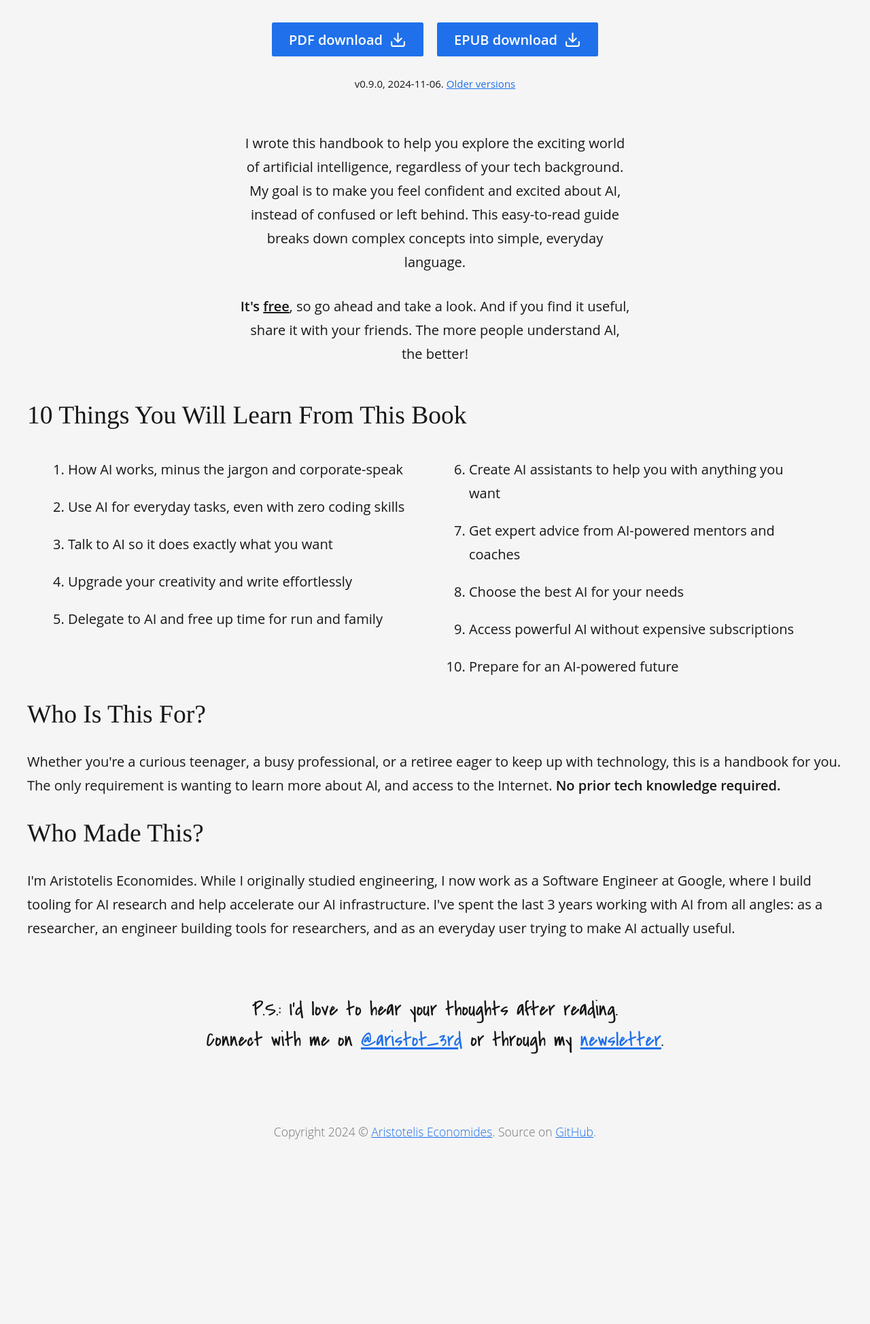
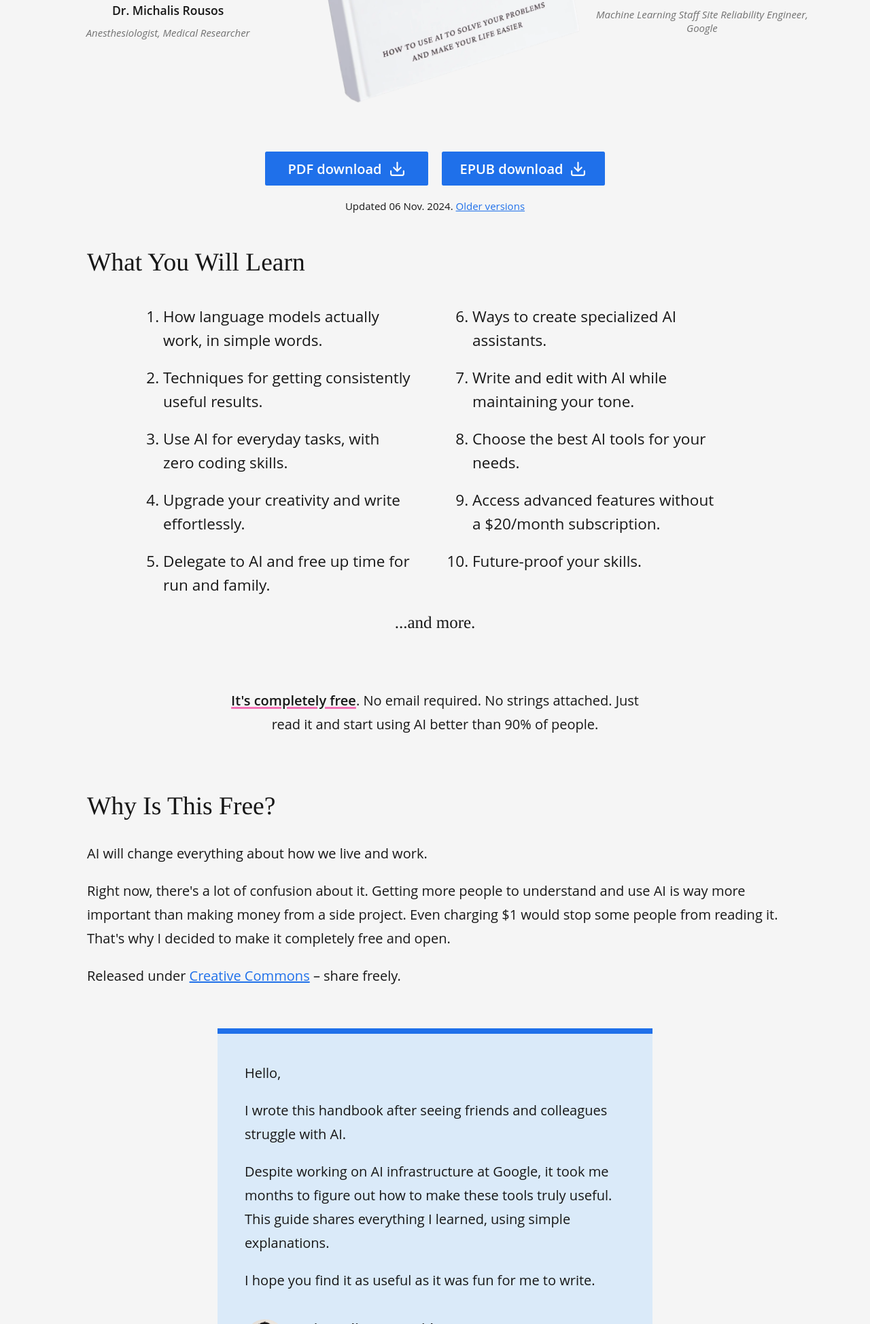
Before and after one commit to intergalacticmammoth/ai-for-everyone, a website: page index.html in a window 1280 px wide. Shown: the part 852-2800 px from the top of the page at 68% size. Before the commit the page ends 2590 px from the top, so only its background shows below. Drawn offline with nearby package versions, Linux system fonts and the light colour scheme; a web font is replaced by a local one.

Commit message:
Content and layout improvements

```diff
--- a/index.html
+++ b/index.html
@@ -8,20 +8,22 @@
   <title>AI For Everyone | How to use AI to solve your problems make your life easier</title>
 
   <meta name="description"
-    content="Discover how to use AI to simplify everyday tasks and solve real-world problems with 'AI For Everyone,' a practical handbook packed with real-world examples for all backgrounds." />
+    content="Learn how to make AI useful in your daily life: solve real-world problems, simplify tasks, or just have fun. Written by a Google engineer who builds AI infrastructure, this handbook shows you how to use AI tools effectively. Free, no email required." />
+  <meta name="description"
+    content="Discover how to use AI to solve real-world problems, simplify tasks, or just to have fun. 'AI For Everyone' is practical guide packed with examples for all backgrounds." />
   <meta name="keywords"
     content="AI, Artificial Intelligence, AI for beginners, practical AI guide, learning AI, AI tips, how to use AI, AI tools, free AI book, open access AI guide, large language models, language models, machine learning, real-life AI applications" />
   <meta name="author" content="Aristotelis Economides">
   <meta property="og:title" content="AI For Everyone | Open-access book">
   <meta property="og:description"
-    content="Discover how to use AI to simplify everyday tasks and solve real-world problems with 'AI For Everyone,' a practical handbook packed with real-world examples for all backgrounds.">
+    content="Learn how to make AI useful in your daily life: solve real-world problems, simplify tasks, or just have fun. Written by a Google engineer who builds AI infrastructure, this handbook shows you how to use AI tools effectively. Free, no email required." />
   <meta property="og:image" content="assets/ai4e-share-img.png">
   <meta property="og:url" content="https://aristot.io/ai4e">
   <meta property="og:type" content="website">
   <meta name="twitter:card" content="assets/ai4e-share-img.png">
   <meta name="twitter:title" content="AI For Everyone | Open-access book">
   <meta name="twitter:description"
-    content="Discover how to use AI to simplify everyday tasks and solve real-world problems with 'AI For Everyone,' a practical handbook packed with real-world examples for all backgrounds.">
+    content="Learn how to make AI useful in your daily life: solve real-world problems, simplify tasks, or just have fun. Written by a Google engineer who builds AI infrastructure, this handbook shows you how to use AI tools effectively. Free, no email required." />
   <meta name="twitter:image" content="assets/ai4e-share-img.png">
   <link rel="canonical" href="https://aristot.io/ai4e">
 
@@ -52,21 +54,31 @@
       <h1><span id="typeit"></span></h1>
     </section>
 
+    <section class="max-w-2xl mx-auto my-8 text-center">
+      <!-- Or something like: Everyone's talking about AI. Few know how to use it well. -->
+      <p class="text-lg">
+        ChatGPT has <span class="font-semibold underline decoration-3 decoration-cyan-300 dark:decoration-cyan-300">100
+          million
+          users</span>.
+        <br>Few <em class="font-semibold">really</em> know how to use it.
+      </p>
+    </section>
+
     <section class="container mx-auto my-12">
       <div class="flex flex-col lg:flex-row justify-between items-center">
         <!-- Quote 1 -->
-        <div class="w-full sm:8/12 lg:w-1/3 mb-8 sm:m-4 sm:p-4">
+        <div class="w-full sm:w-8/12 lg:w-1/3 mb-8 sm:m-4 sm:p-4">
           <div class="flex flex-col items-center">
             <div class="text-3xl">
               <span class="text-yellow-500">★★★★★</span>
             </div>
             <blockquote class="quote-content">
-              “This is the most accessible introduction to LLMs that I've ever read. Knowing how to use
-              AI will improve your life, and I don't know of a better place to start than this book.”
+              “When Aristotelis first showed me ChatGPT, I dismissed it as 'nice but probably not useful for
+              a doctor'. Two months later, I use AI daily for everything from patient notes to research analysis.”
             </blockquote>
             <div class="flex flex-col items-center text-sm">
-              <p class="quote-giver">John Carpenter</p>
-              <p class="quote-giver-job">Staff Site Reliability Engineer, Google</p>
+              <p class="quote-giver">Dr. Michalis Rousos</p>
+              <p class="quote-giver-job">Anesthesiologist, Medical Researcher</p>
             </div>
           </div>
         </div>
@@ -81,19 +93,18 @@
         </div>
 
         <!-- Quote 2 -->
-        <div class="w-full sm:8/12 lg:w-1/3 sm:m-4 sm:p-4">
+        <div class="w-full sm:w-8/12 lg:w-1/3 sm:m-4 sm:p-4">
           <div class="flex flex-col items-center">
             <div class="text-3xl">
               <span class="text-yellow-500">★★★★★</span>
             </div>
             <blockquote class="quote-content">
-              “Even though I tried ChatGPT, I didn't know how to make it useful for me. Now, I use AI tools every day.
-              This
-              handbook is packed with real-world examples.”
+              “This is the clearest explanation of how language models work that I've ever read.
+              Knowing how to use AI will improve your life, and I don't know of a better place to start than this book.”
             </blockquote>
-            <div class="flex flex-col items-center font-sans text-sm">
-              <p class="quote-giver">Michalis Rousos, MD</p>
-              <p class="quote-giver-job">Anesthesiologist, Pilot, Father of 2</p>
+            <div class="flex flex-col items-center text-sm">
+              <p class="quote-giver">John Carpenter</p>
+              <p class="quote-giver-job">Machine Learning Staff Site Reliability Engineer, Google</p>
             </div>
           </div>
         </div>
@@ -102,100 +113,123 @@
 
     <section class="text-center mt-0">
       <div class="flex flex-col md:flex-row items-center justify-center space-y-4 md:space-y-0 md:space-x-4">
-        <a class="button inline-flex items-center justify-center" href="" target="_blank"
-          data-umami-event="/ai4e PDF download">
+        <a class="button w-48 inline-flex items-center justify-center" href="" target="_blank"
+          data-umami-event="/ai4e PDF top">
           PDF download
           <img src="src/download-icn.svg" alt="Download Icon" width="20" height="20" class="m-0 ml-2 w-5 h-5">
         </a>
-        <a class="button inline-flex items-center justify-center" href="" target="_blank"
-          data-umami-event="/ai4e EPUB download">
+        <a class="button w-48 inline-flex items-center justify-center" href="" target="_blank"
+          data-umami-event="/ai4e EPUB top">
           EPUB download
           <img src="src/download-icn.svg" alt="Download Icon" width="20" height="20" class="m-0 ml-2 w-5 h-5">
         </a>
       </div>
-      <p class="text-xs">v0.9.0, 2024-11-06. <a href="" target="_blank" rel="noopener"
+      <p class="text-xs">Updated 06 Nov. 2024. <a href="" target="_blank" rel="noopener"
           data-umami-event="/ai4e Older versions">Older
           versions</a>
       </p>
     </section>
 
-    <section class="max-w-screen-xl">
-      <section class="font-sans max-w-screen-md text-center mx-auto mb-10">
-        <div class="mx-auto sm:w-9/12">
-          <p>
-            I wrote this handbook to help you explore the exciting world of artificial intelligence, regardless of your
-            tech background. My goal is to make you feel confident and excited about AI, instead of confused or left
-            behind. This easy-to-read guide breaks down complex concepts into simple, everyday language.
-          </p>
-          <p>
-            <strong>It's <span id="free" class="footnote-trigger"
-                data-umami-event="/ai4e Book is free footnote">free</span></strong>,
-            so go ahead and take a look. And if you find it useful, share it with your friends. The more people
-            understand Al, the better!
-          </p>
+    <section class="max-w-screen-lg">
+
+      <section>
+        <h2>What you will learn</h2>
+        <div
+          class="flex flex-col lg:flex-row justify-between w-full lg:space-x-14 max-w-2xl mx-auto text-lg font-medium">
+          <ol class="space-y-4 lg:w-1/2">
+            <li>How language models actually work, in simple words.</li>
+            <li>Techniques for getting consistently useful results.</li>
+            <li>Use AI for everyday tasks, with zero coding skills.</li>
+            <li>Upgrade your creativity and write effortlessly.</li>
+            <li>Delegate to AI and free up time for run and family.</li>
+          </ol>
+          <ol start="6" class="space-y-4 lg:w-1/2 mt-4 lg:mt-0">
+            <li>Ways to create specialized AI assistants.</li>
+            <li>Write and edit with AI while maintaining your tone.</li>
+            <li>Choose the best AI tools for your needs.</li>
+            <li>Access advanced features without a $20/month subscription.</li>
+            <li>Future-proof your skills.</li>
+          </ol>
         </div>
-        <div id="free-footnote" class="hidden fixed inset-0 flex items-center justify-center bg-black/50">
-          <span class="bg-neutral-100 dark:bg-neutral-800 p-6 max-w-md rounded-md shadow-lg text-left">
-            Yes, the book is <em>actually</em> free.<br><br>You don't need to put your email anywhere to
-            get access to it, and you can share it with anyone you want.
-            <br><br>In fact, it's released under a <a href="https://creativecommons.org/licenses/by/4.0/"
-              target="_blank" rel="noopener noreferrer">CC BY license</a>, which allows anyone
-            to distribute, remix, adapt, and build upon the book in any medium or
-            format, so long as attribution is given to the author.
-          </span>
-        </div>
+        <p class="lg:text-center font-serif text-xl">...and more.</p>
       </section>
 
-      <section>
-        <h2>10 things you will learn from this book</h2>
-        <div class="flex flex-col lg:flex-row justify-between w-full lg:space-x-12 max-w-4xl mx-auto">
-          <ol class="space-y-4 lg:w-1/2">
-            <li>How AI works, minus the jargon and corporate-speak</li>
-            <li>Use AI for everyday tasks, even with zero coding skills</li>
-            <li>Talk to AI so it does exactly what you want</li>
-            <li>Upgrade your creativity and write effortlessly</li>
-            <li>Delegate to AI and free up time for run and family</li>
-          </ol>
-          <ol start="6" class="space-y-4 lg:w-1/2 mt-4 lg:mt-0">
-            <li>Create AI assistants to help you with anything you want</li>
-            <li>Get expert advice from AI-powered mentors and coaches</li>
-            <li>Choose the best AI for your needs</li>
-            <li>Access powerful AI without expensive subscriptions</li>
-            <li>Prepare for an AI-powered future</li>
-          </ol>
-        </div>
-      </section>
+      <div class="my-12 mx-auto text-center w-9/12 md:w-full max-w-lg px-3 py-4">
+        <p class="m-0">
+          <span class="font-semibold underline decoration-3 decoration-pink-400 dark:decoration-pink-500">It's
+            completely
+            free</span>.
+          No email required. No strings attached. Just read it and start using AI better than 90% of people.
+        </p>
+      </div>
 
-      <section>
-        <h2>Who is this for?</h2>
-        <p>Whether you're a curious teenager, a busy professional, or a retiree eager to keep up with technology, this
-          is a handbook for you. The only requirement is wanting to learn more about Al, and access to the Internet.
-          <strong>
-            No prior tech knowledge required.
-          </strong>
+      <section class="mb-12">
+        <h2>Why is this free?</h2>
+        <p>
+          AI will change everything about how we live and work.
+        </p>
+        <p>
+          Right now, there's a lot of confusion about it.
+          Getting more people to understand and use AI is way more important than making money from a side project.
+          Even charging $1 would stop some people from reading it.
+          That's why I decided to make it completely free and open.
+        </p>
+        <p>Released under <a href="https://creativecommons.org/licenses/by/4.0/">Creative Commons</a> – share freely.
         </p>
       </section>
 
-      <section>
-        <h2>Who made this?</h2>
-        <p>I'm Aristotelis Economides. While I originally studied engineering, I now work as a Software Engineer at
-          Google, where I build tooling for AI research and help accelerate our AI infrastructure. I've spent the last 3
-          years working with AI from all angles: as a researcher, an engineer building tools for researchers, and as an
-          everyday user trying to make AI actually useful.</p>
+      <!-- Note, adding both credibility and personal touch -->
+      <section
+        class="p-8 border-t-8 border-mariner-600 bg-mariner-200 dark:bg-mariner-900 bg-opacity-50 max-w-lg mx-auto">
+        <p class="mt-0">Hello,</p>
+        <p>
+          I wrote this handbook after seeing friends and colleagues struggle with AI.
+        </p>
+        <p>
+          Despite working on AI infrastructure at Google, it took me months to figure out how to make these tools truly
+          useful. This guide shares everything I learned, using simple explanations.
+        </p>
+        <p>I hope you find it as useful as it was fun for me to write.</p>
+        <div class="my-8 flex justify-start items-start">
+          <img class="m-0 w-12 h-12 rounded-full" src="./assets/aristot-avatar.webp" alt="Avatar Image">
+          <div class="ml-4 leading-snug">
+            <p class="font-semibold m-0">Aristotelis Economides</p>
+            <p class="m-0 font-light text-neutral-600 dark:text-neutral-300">Software Engineer, Google</p>
+          </div>
+        </div>
+        <div class="mt-8 font-handwritten font-light text-xl leading-normal">
+          <p class="m-0">
+            P.S. I'd love to hear how you use these techniques.
+            Connect with me on <a class="decoration-2 dark:text-white dark:hover:text-mariner-300"
+              href="https://x.com/aristot_3rd" target="_blank" rel="noopener"
+              data-umami-event="/ai4e PS @aristot_3rd">@aristot_3rd</a>
+            or through my <a class="decoration-2 dark:text-white dark:hover:text-mariner-300"
+              href="https://newsletter.aristot.io" target="_blank" rel="noopener"
+              data-umami-event="/ai4e PS newsletter">newsletter</a>.
+          </p>
+        </div>
       </section>
+    </section>
 
-      <section class="mt-16 font-handwritten text-2xl text-center leading-normal">
-        <p>P.S.: I’d love to hear your thoughts after reading.<br>
-          Connect with me on <a href="https://x.com/aristot_3rd" target="_blank" rel="noopener"
-            data-umami-event="/ai4e PS @aristot_3rd">@aristot_3rd</a> or
-          through my <a href="https://newsletter.aristot.io" target="_blank" rel="noopener"
-            data-umami-event="/ai4e PS newsletter">newsletter</a>.</p>
-      </section>
+    <section class="mt-12">
+      <p class="text-center">Start using AI now.</p>
+      <div class="flex flex-col md:flex-row items-center justify-center space-y-4 md:space-y-0 md:space-x-4">
+        <a class="button w-48 inline-flex items-center justify-center" href="" target="_blank"
+          data-umami-event="/ai4e PDF bottom">
+          PDF download
+          <img src="src/download-icn.svg" alt="Download Icon" width="20" height="20" class="m-0 ml-2 w-5 h-5">
+        </a>
+        <a class="button w-48 inline-flex items-center justify-center" href="" target="_blank"
+          data-umami-event="/ai4e EPUB bottom">
+          EPUB download
+          <img src="src/download-icn.svg" alt="Download Icon" width="20" height="20" class="m-0 ml-2 w-5 h-5">
+        </a>
+      </div>
     </section>
 
     <footer
       class="flex w-full justify-center items-center mt-8 text-sm font-extralight text-neutral-500 dark:text-neutral-400">
-      <p>Copyright 2024 © <a href="https://aristot.io" target="_blank" rel="noopener"
+      <p class="mb-0">Copyright 2024 © <a href="https://aristot.io" target="_blank" rel="noopener"
           data-umami-event="/ai4e Footer aristot.io">Aristotelis Economides</a>. Source
         on <a href="https://github.com/intergalacticmammoth/ai-for-everyone" target="_blank" rel="noopener"
           data-umami-event="/ai4e Footer GitHub">GitHub</a>.
--- a/src/input.css
+++ b/src/input.css
@@ -90,7 +90,7 @@ h6 {
 }
 
 p {
-  @apply my-4 lg:my-6;
+  @apply my-4;
 }
 
 strong {
--- a/tailwind.config.js
+++ b/tailwind.config.js
@@ -43,6 +43,9 @@ module.exports = {
       },
       animation: {
         float: "float 3s ease-in-out infinite",
+      },
+      textDecorationThickness: {
+        3: "3px",
       }
     },
   },
```
Also changed, not shown: assets/ai4e-share-img.png, assets/aristot-avatar.webp (added), src/output.css.
